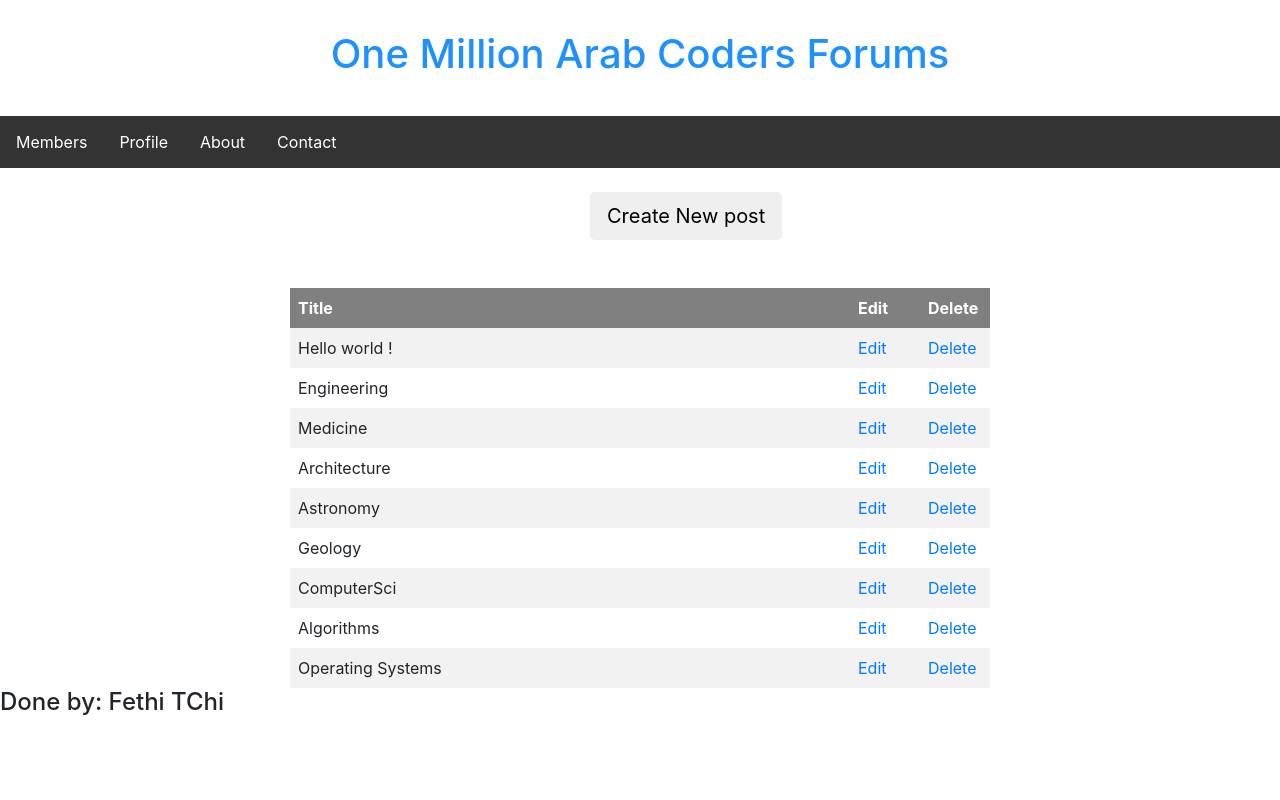
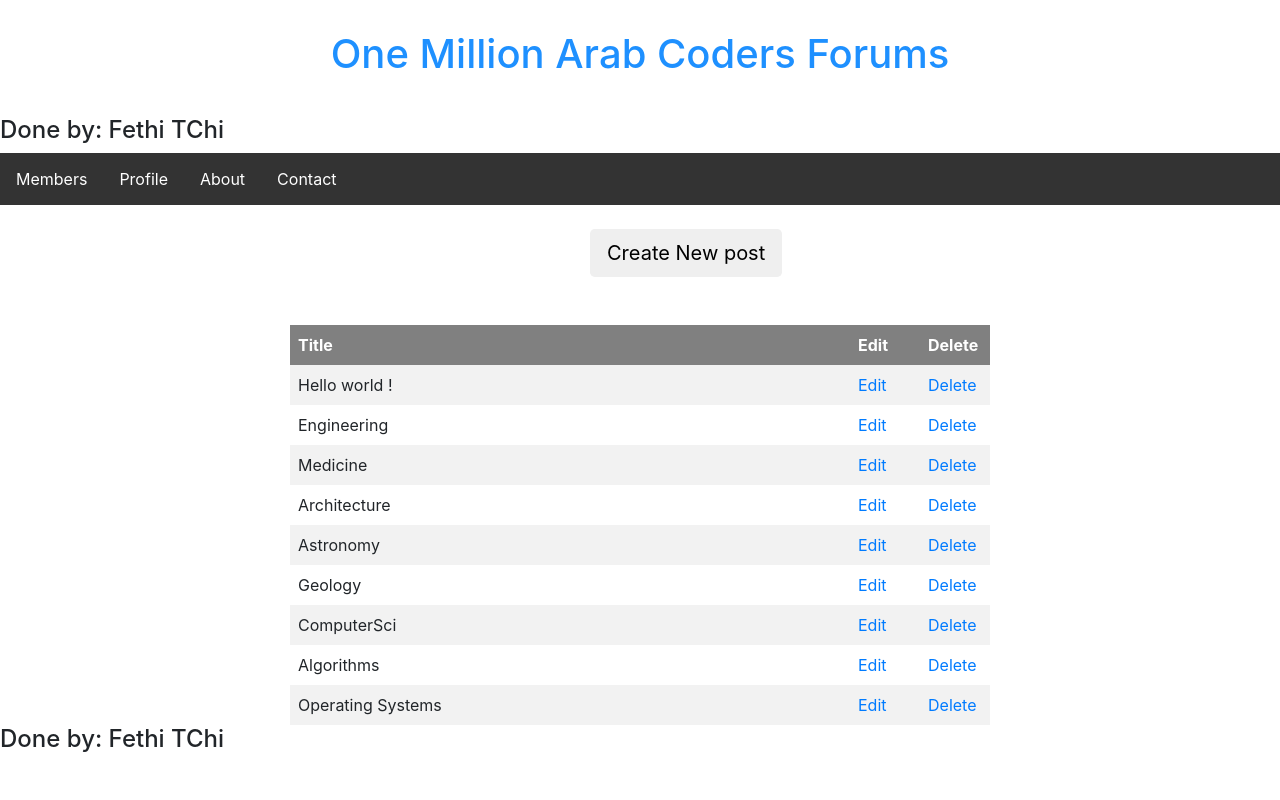
Before and after one commit to TChi91/Flask-Forums, a Flask app: page / in a window 1280 px wide. Run offline with Flask 2, Linux system fonts and the light colour scheme; some libraries are stand-ins or nearby versions.

Commit message:
header copyright

```diff
--- a/app/templates/index.html
+++ b/app/templates/index.html
@@ -8,6 +8,9 @@
 </head>
 <body>
 <h1>One Million Arab Coders Forums</h1>
+<div>
+    <h4>Done by: Fethi TChi</h4>
+</div>
 
 <ul>
     <li><a href="#">Members</a></li>
```
